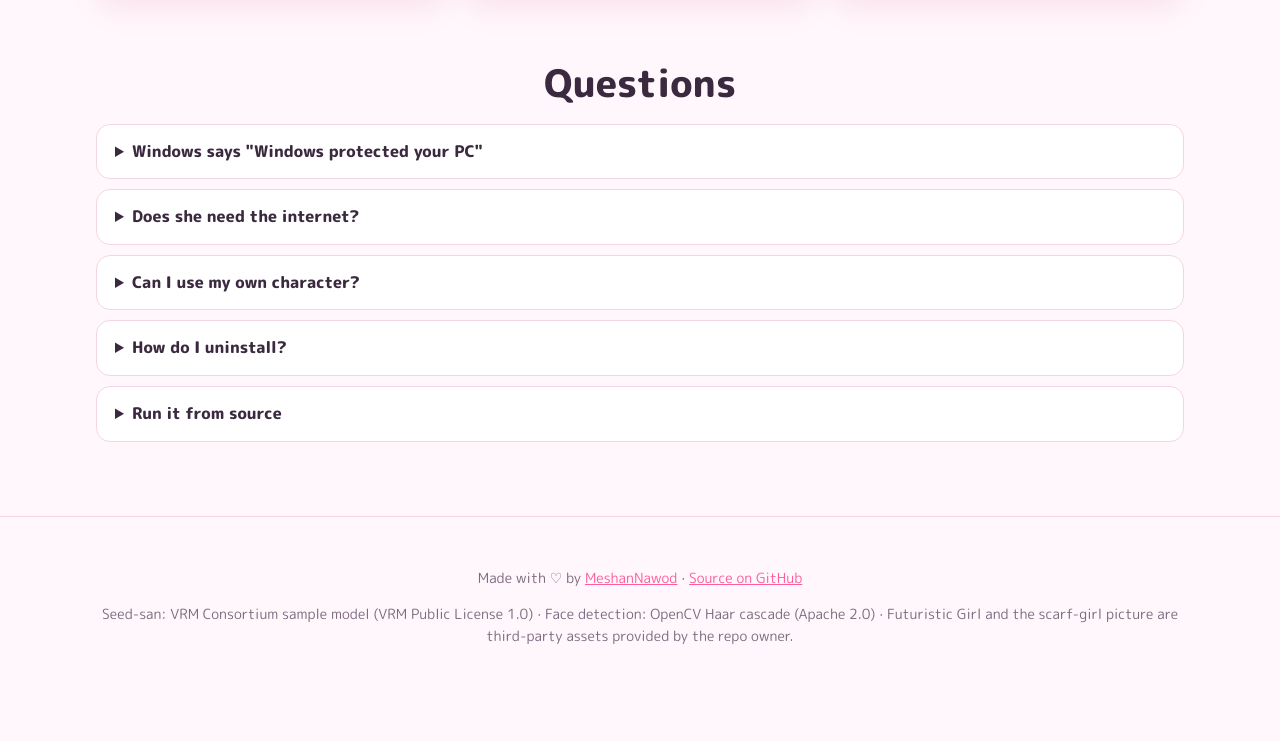
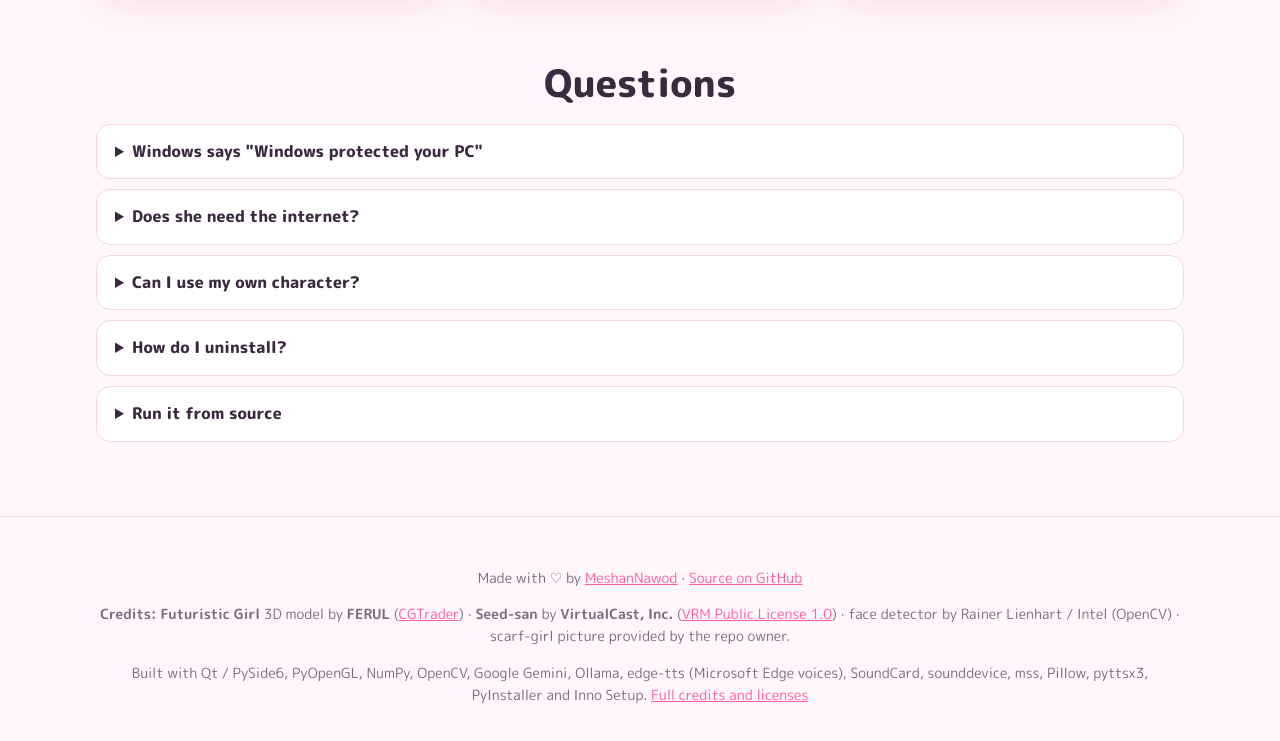
Before and after one commit to MeshanNawod/DesktopWaifu, a plain HTML site: page docs/index.html in a window 1280 px wide. Shown: the part 5987-6728 px from the top of the page. Before the commit the page ends 6699 px from the top, so only its background shows below. Drawn offline with Linux system fonts and the light colour scheme.

Commit message:
Full credits: FERUL (Futuristic Girl, CGTrader), VirtualCast (Seed-san), libraries and services
Co-Authored-By: Claude Opus 5.5 <noreply@anthropic.com>

```diff
--- a/docs/index.html
+++ b/docs/index.html
@@ -289,8 +289,13 @@
   <div class="wrap">
     <p>Made with ♡ by <a href="https://github.com/MeshanNawod">MeshanNawod</a> ·
        <a href="https://github.com/MeshanNawod/DesktopWaifu">Source on GitHub</a></p>
-    <p>Seed-san: VRM Consortium sample model (VRM Public License 1.0) · Face detection: OpenCV Haar cascade (Apache 2.0) ·
-       Futuristic Girl and the scarf-girl picture are third-party assets provided by the repo owner.</p>
+    <p><b>Credits:</b>
+       <b>Futuristic Girl</b> 3D model by <b>FERUL</b> (<a href="https://www.cgtrader.com/items/7216568">CGTrader</a>) ·
+       <b>Seed-san</b> by <b>VirtualCast, Inc.</b> (<a href="https://vrm.dev/licenses/1.0/">VRM Public License 1.0</a>) ·
+       face detector by Rainer Lienhart / Intel (OpenCV) · scarf-girl picture provided by the repo owner.</p>
+    <p>Built with Qt / PySide6, PyOpenGL, NumPy, OpenCV, Google Gemini, Ollama, edge-tts (Microsoft Edge voices), SoundCard,
+       sounddevice, mss, Pillow, pyttsx3, PyInstaller and Inno Setup.
+       <a href="https://github.com/MeshanNawod/DesktopWaifu#credits">Full credits and licenses</a></p>
   </div>
 </footer>
 
```
Also changed, not shown: 1 other file.
